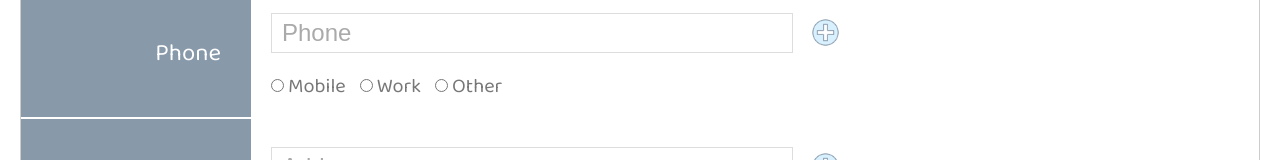
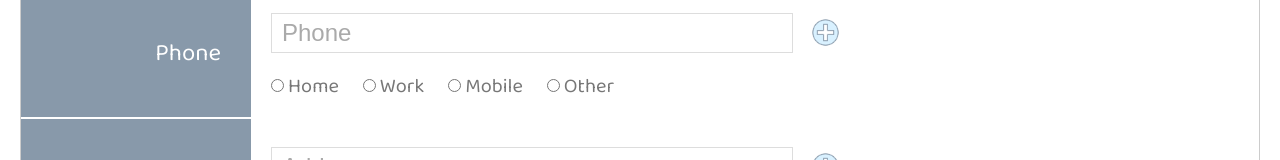
Before and after one commit to ozgursarikamis/angular-sandbox, an Angular app: page /contacts/edit in a window 1280 px wide. Shown: the part 422-582 px from the top of the page. Built offline with nearby package versions, Linux system fonts and the light colour scheme; what angular-in-memory-web-api would draw is missing.

Commit message:
Dynamically generate radio buttons

```diff
--- a/src/app/contacts/contact.model.ts
+++ b/src/app/contacts/contact.model.ts
@@ -20,3 +20,10 @@ export interface Address {
   postalCode: string,
   addressType: string,
 }
+
+export const phoneTypeValues = [
+  { title: 'Home', value: 'home' },
+  { title: 'Work', value: 'work' },
+  { title: 'Mobile', value: 'mobile' },
+  { title: 'Other', value: 'other' },
+];
--- a/src/app/edit-contact/edit-contact.component.html
+++ b/src/app/edit-contact/edit-contact.component.html
@@ -20,9 +20,9 @@
           <img src="/assets/plus-grey-blue.png" class="add" />
         </div>
         <div class="radio">
-          <input type="radio" formControlName="phoneType" value="mobile"> Mobile
-          <input type="radio" formControlName="phoneType" value="work"> Work
-          <input type="radio" formControlName="phoneType" value="other"> Other
+          <span *ngFor="let phoneType of phoneTypes">
+            <input type="radio" formControlName="phoneType" [value]="phoneType.value"> {{ phoneType.title }}
+          </span>
         </div>
       </div>
     </section>
--- a/src/app/edit-contact/edit-contact.component.ts
+++ b/src/app/edit-contact/edit-contact.component.ts
@@ -2,13 +2,15 @@ import { Component, OnInit, inject } from '@angular/core';
 import { FormBuilder, FormControl, FormGroup } from '@angular/forms';
 import { ActivatedRoute, Router } from '@angular/router';
 import { ContactsService } from '../contacts/contacts.service';
-import { Contact } from '../contacts/contact.model';
+import { Contact, phoneTypeValues } from '../contacts/contact.model';
 
 @Component({
   templateUrl: './edit-contact.component.html',
   styleUrls: ['./edit-contact.component.css']
 })
 export class EditContactComponent implements OnInit {
+
+  phoneTypes = phoneTypeValues;
 
   contactService = inject(ContactsService);
   router = inject(Router);
@@ -49,31 +51,26 @@ export class EditContactComponent implements OnInit {
           return;
          }
 
-        // this.contactForm.controls.id.setValue(contact.id);
-        // this.contactForm.controls.firstName.setValue(contact.firstName);
-        // this.contactForm.controls.lastName.setValue(contact.lastName);
-        // this.contactForm.controls.dateOfBirth.setValue(contact.dateOfBirth ?? null);
-        // this.contactForm.controls.favoritesRanking.setValue(contact.favoritesRanking ?? null);
+        this.contactForm.controls.id.setValue(contact.id);
+        this.contactForm.controls.firstName.setValue(contact.firstName);
+        this.contactForm.controls.lastName.setValue(contact.lastName);
+        this.contactForm.controls.dateOfBirth.setValue(contact.dateOfBirth ?? null);
+        this.contactForm.controls.favoritesRanking.setValue(contact.favoritesRanking ?? null);
 
-        // this.contactForm.controls.phone.controls.phoneNumber?.setValue(contact.phone.phoneNumber);
-        // this.contactForm.controls.phone.controls.phoneType?.setValue(contact.phone.phoneType);
+        this.contactForm.controls.phone.controls.phoneNumber?.setValue(contact.phone.phoneNumber);
+        this.contactForm.controls.phone.controls.phoneType?.setValue(contact.phone.phoneType);
 
-        // this.contactForm.controls.address.controls.streetAddress?.setValue(contact.address.streetAddress);
-        // this.contactForm.controls.address.controls.city?.setValue(contact.address.city);
-        // this.contactForm.controls.address.controls.state?.setValue(contact.address.state);
-        // this.contactForm.controls.address.controls.postalCode?.setValue(contact.address.postalCode);
-        // this.contactForm.controls.address.controls.addressType?.setValue(contact.address.addressType);
-
-        // what if we didn't initialize the whole form with values:
-        const names = { firstName: contact.firstName, lastName: contact.lastName };
-        // this.contactForm.setValue(names); // won't work
-        this.contactForm.patchValue(names); // works
+        this.contactForm.controls.address.controls.streetAddress?.setValue(contact.address.streetAddress);
+        this.contactForm.controls.address.controls.city?.setValue(contact.address.city);
+        this.contactForm.controls.address.controls.state?.setValue(contact.address.state);
+        this.contactForm.controls.address.controls.postalCode?.setValue(contact.address.postalCode);
+        this.contactForm.controls.address.controls.addressType?.setValue(contact.address.addressType);
       });
   }
 
   saveContact() {
-    console.log(this.contactForm.value);
-    console.log(this.contactForm.getRawValue()); // The aggregate value of the FormGroup, including any disabled controls.
+    const phoneTypesValue = this.contactForm.controls.phone.controls.phoneType?.value;
+    console.log(phoneTypesValue);
 
     const rawValue = this.contactForm.getRawValue();
     this.contactService.saveContact(rawValue as Partial<Contact>)
```
